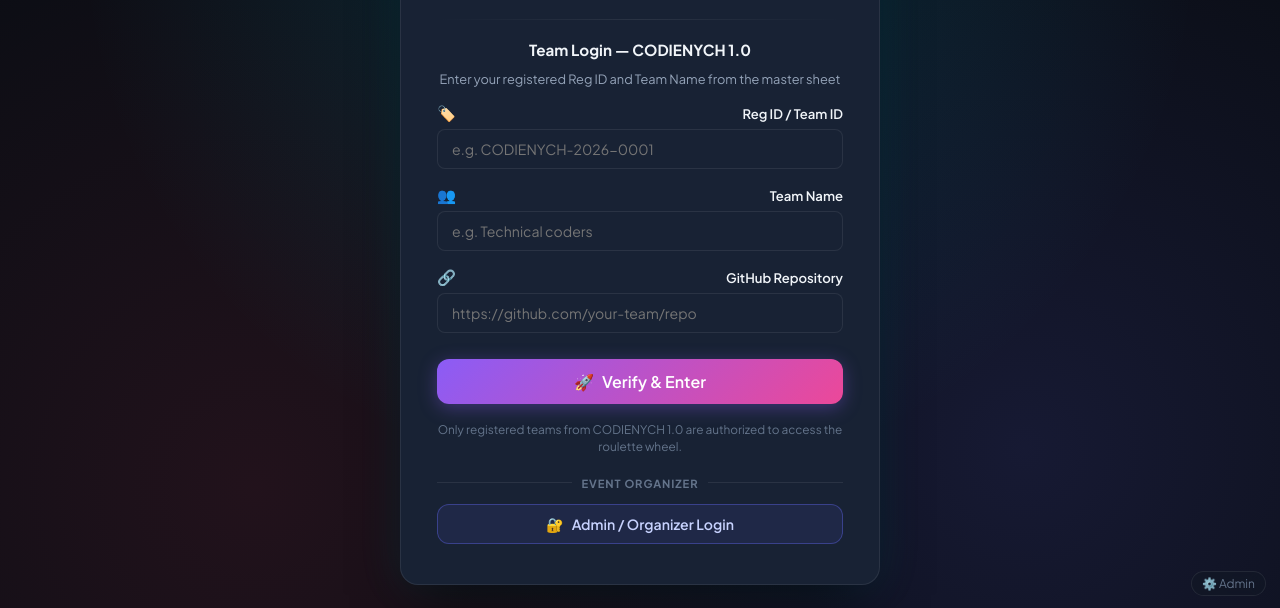
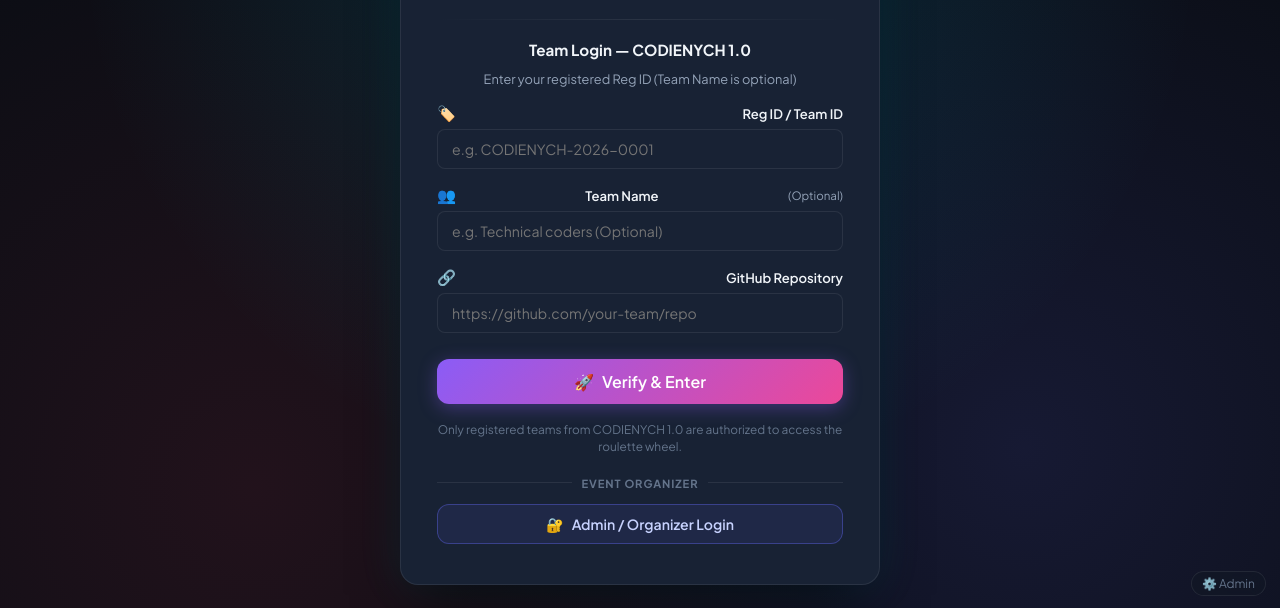
Before and after one commit to Sansai-L/ps-spinwheel, a website: page index.html in a window 1280 px wide. Shown: the part 192-800 px from the top of the page. Drawn offline with nearby package versions, Linux system fonts and the light colour scheme.

Commit message:
feat: make Team Name field optional during team login

```diff
--- a/index.html
+++ b/index.html
@@ -32,7 +32,7 @@
 
       <h3 class="entry-form-heading">Team Login — CODIENYCH 1.0</h3>
       <p style="font-size: 0.8rem; color: var(--text-muted); text-align: center; margin: -8px 0 16px;">
-        Enter your registered Reg ID and Team Name from the master sheet
+        Enter your registered Reg ID (Team Name is optional)
       </p>
 
       <form id="teamEntryForm" class="entry-form" autocomplete="off">
@@ -45,9 +45,9 @@
 
         <div class="form-group">
           <label class="form-label" for="entryTeamName">
-            <span class="label-icon">👥</span> Team Name
+            <span class="label-icon">👥</span> Team Name <span style="font-size: 0.72rem; color: var(--text-muted); font-weight: normal; margin-left: 4px;">(Optional)</span>
           </label>
-          <input type="text" id="entryTeamName" class="form-input" placeholder="e.g. Technical coders" required maxlength="60">
+          <input type="text" id="entryTeamName" class="form-input" placeholder="e.g. Technical coders (Optional)" maxlength="60">
         </div>
 
         <div class="form-group">
```
